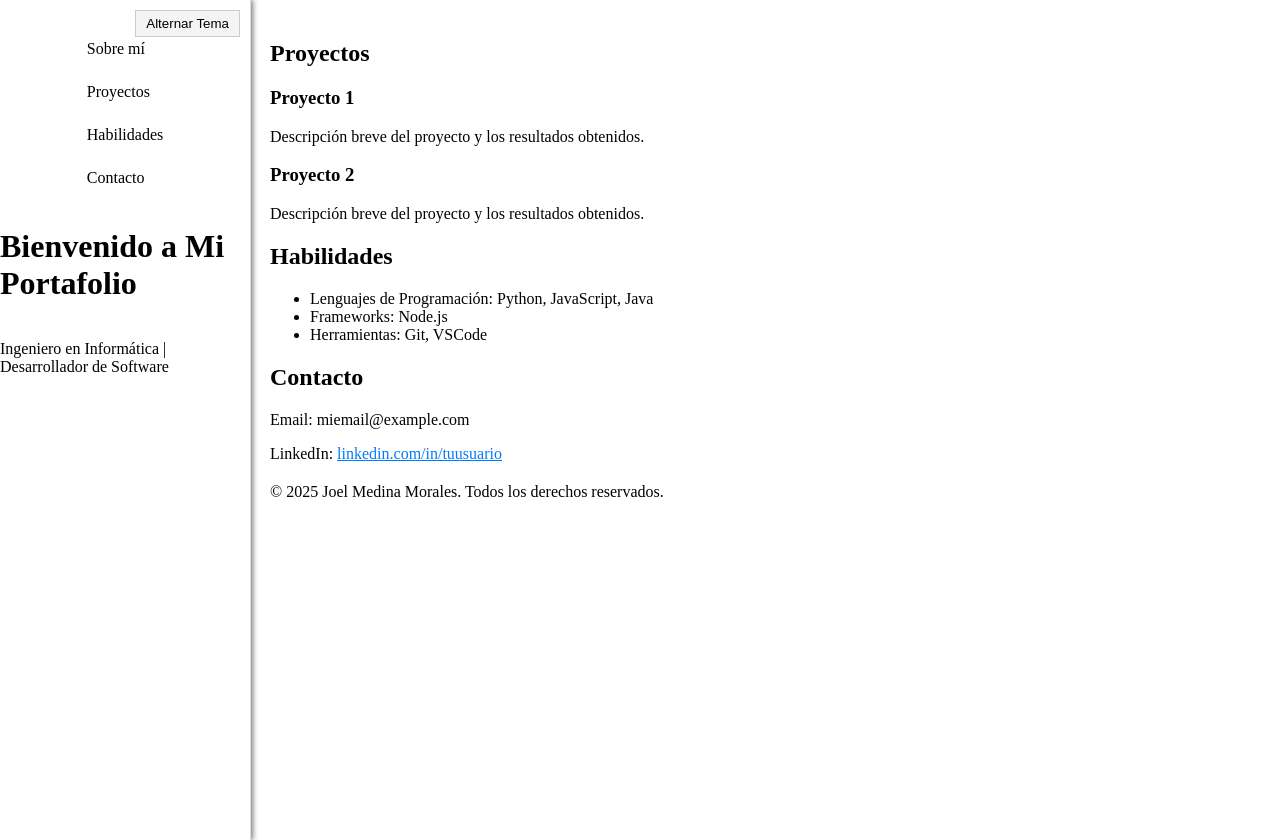
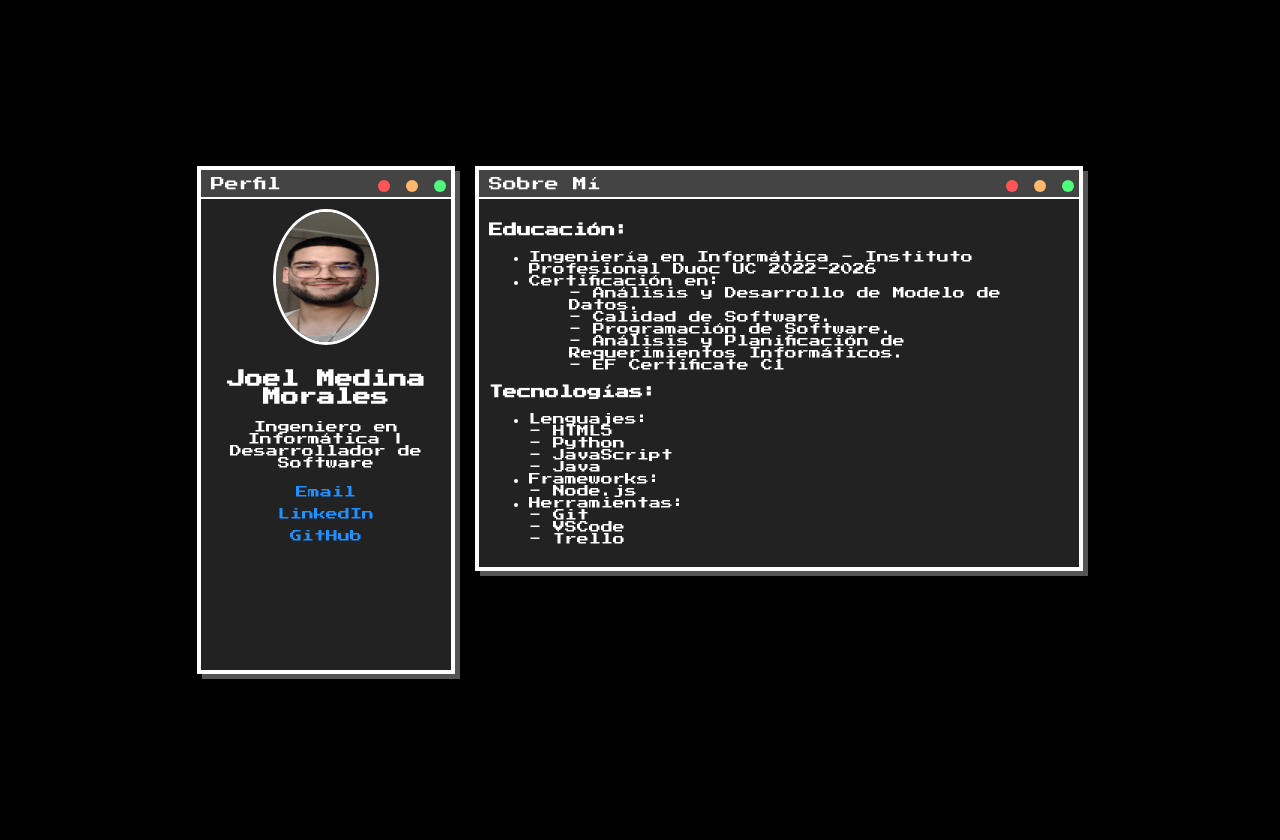
Before and after one commit to jjmmcode/portafolio, a plain HTML site: page index.html in a window 1280 px wide. Before the commit the page ends 800 px from the top, so only its background shows below. Drawn offline with Linux system fonts and the light colour scheme.

Commit message:
ACTUALIZACIÓN DE ESTRUCTURA HTML y CSS

```diff
--- a/css/styles.css
+++ b/css/styles.css
@@ -1,140 +1,130 @@
 /* General Styles */
-
-
-/* Tema Claro (Default) */
-/*a*/
-
 body {
-    display: flex;
+    font-family: 'Press Start 2P', cursive;
+    background-color: #000;
+    color: #fff;
+    display: flex; /* Alineación horizontal */
+    justify-content: center;
+    align-items: center;
+    padding: 20px;
     margin: 0;
-    padding: 0;
-    box-sizing: border-box;
-}
-a {
-    color: #007bff;
+    min-height: 100vh; /* Altura completa de la pantalla */
 }
 
-header {
-    width: 250px;
-    height: 100vh; /* Ocupa toda la altura de la ventana */
-    background-color: #ffffff;
-    color: #000000;
-    border-right: 1px solid #ddd;
-    position: fixed;
+/* Contenedor principal */
+main {
+    display: flex; /* Alineación en fila */
+    justify-content: center; /* Centrado horizontal */
+    align-items: flex-start; /* Alinea ventanas al inicio vertical */
+    gap: 20px; /* Espaciado entre las ventanas */
+    width: 90%; /* Limita el ancho total */
+    max-width: 1200px; /* Máximo ancho */
+}
+
+/* Ventana de Perfil (alargada hacia abajo) */
+.window.profile {
+    height: 500px; /* Más alta */
+    width: 250px; /* Más estrecha */
+    border: 4px solid #fff;
+    background-color: #222;
+    box-shadow: 5px 5px 0 #555;
+}
+
+/* Ventana de Descripción (más ancha) */
+.window.about {
+    height: auto; /* Altura se adapta al contenido */
+    width: 600px; /* Más ancha */
+    border: 4px solid #fff;
+    background-color: #222;
+    box-shadow: 5px 5px 0 #555;
+}
+
+/* Encabezado de las ventanas */
+.window-header {
+    background-color: #444;
+    color: #fff;
+    display: flex;
+    justify-content: space-between;
+    align-items: center;
+    padding: 5px;
+    border-bottom: 2px solid #fff;
+}
+
+.window-title {
+    font-size: 14px;
+    padding-left: 5px;
+}
+
+/* Botones de las ventanas */
+.window-controls button {
+    width: 12px;
+    height: 12px;
+    background-color: #ff5555;
+    border: none;
+    border-radius: 50%;
+    cursor: pointer;
+}
+
+.window-controls button.minimize {
+    background-color: #ffb86c;
+}
+
+.window-controls button.maximize {
+    background-color: #50fa7b;
+}
+
+/* Contenido de las ventanas */
+.window-content {
+    padding: 10px;
+    font-size: 12px;
+}
+
+/* Estilos del perfil */
+.profile {
+    text-align: center;
+}
+
+.profile-pic {
+    width: 100px;
+    height: 130px;
+    border-radius: 50%;
+    margin-bottom: 10px;
+    border: 3px solid #fff;
+}
+
+.social-links {
     display: flex;
     flex-direction: column;
     align-items: center;
-    padding: 20px 0;
-    box-shadow: 2px 0 5px rgba(0, 0, 0, 0.5);
+    margin-top: 10px;
 }
 
-section {
-    margin-bottom: 20px;
-    width: 100%;
-    max-width: 800px;
+.social-links a {
+    color: #1e90ff;
+    text-decoration: none;
+    margin: 5px 0;
+    transition: color 0.3s;
 }
 
-header nav ul {
-    list-style: none;
-    padding: 0;
-    margin: 0;
-    text-align: left;
-    width: 100%;
+.social-links a:hover {
+    color: #50fa7b;
 }
 
-header nav ul li {
-    margin: 15px 0;
-    color: #000000;
-}
+/* Responsive Styles */
 
-header nav ul li a {
-    text-decoration: none;
-    color: #000000;
-    padding: 5px 10px;
-    display: block;
-    transition: color 0.3s, background-color 0.3s;
-}
-
-header nav ul li a:hover {
-    color: #1e90ff;
-    background-color: #f0f0f0;
-}
-
-/* Main Content */
-
-main {
-    margin-left: 250px;
-    padding: 20px;
-    flex: 1;
-}
-
-#theme-toggle {
-    position: absolute;
-    top: 10px;
-    right: 10px;
-    background-color: #f4f4f4;
-    border: 1px solid #ccc;
-    padding: 5px 10px;
-    cursor: pointer;
-}
-
-/* Tema Oscuro */
-
-body.dark-theme {
-    background-color: #000000;
-    color: #ffffff;
-}
-
-body.dark-theme a {
-    color: #1e90ff;
-}
-
-body.dark-theme header {
-    background-color: #111111;
-    color: #ffffff;
-    border-right: 1px solid #333;
-}
-
-body.dark-theme nav ul li a {
-    color: #ffffff; /* Cambia el color de los enlaces del menú de navegación */
-}
-
-body.dark-theme nav ul li a:hover {
-    color: #1e90ff; /* Cambia el color de los enlaces del menú de navegación */
-    background-color: #333333;
-}
-
-body.dark-theme footer {
-    background-color: #222222; /* Cambia fondo de footer */
-    color: #ffffff;
-}
-
-body.dark-theme section {
-    background-color: #111111;
-}
-
-/* Fin Dark Theme */
-
-/* Reglas Globales */
-
-
-/*Responsive Styles*/
-
+/* Ajustes para pantallas pequeñas (tabletas y móviles) */
 @media (max-width: 768px) {
-    nav ul {
-        flex-direction: column;
-        align-items: center;
+    main {
+        flex-direction: column; /* Cambia a columna en pantallas pequeñas */
+        align-items: center; /* Centra las ventanas */
     }
 
-    nav ul li {
-        margin: 10px;
+    .window.profile, .window.about {
+        width: 90%; /* Ocupa casi todo el ancho */
+        height: auto; /* Altura se ajusta automáticamente */
     }
 
-    header {
-        padding: 10px;
-    }
-
-    section {
-        padding: 10px;
+    .window.profile {
+        margin-bottom: 20px; /* Espaciado entre ventanas */
     }
 }
--- a/index.html
+++ b/index.html
@@ -3,65 +3,80 @@
 <head>
     <meta charset="UTF-8">
     <meta name="viewport" content="width=device-width, initial-scale=1.0">
-    <meta name="description" content="Portafolio Profesional de un Ingeniero en Informática. Descubre mis proyectos, habilidades y experiencia.">
     <title>Mi Portafolio</title>
     <link rel="stylesheet" href="css/styles.css">
-    <link href="https://fonts.googleapis.com/css2?family=Roboto:wght@400;700&display=swap" rel="stylesheet">
+    <link href="https://fonts.googleapis.com/css2?family=Press+Start+2P&display=swap" rel="stylesheet"">
 </head>
 <body>
-    <!--HEADER-->
-    <header>
-        <button id="theme-toggle">Alternar Tema</button>
-        <nav>
-            <ul>
-                <li><a href="#about">Sobre mí</a></li>
-                <li><a href="#projects">Proyectos</a></li>
-                <li><a href="#skills">Habilidades</a></li>
-                <li><a href="#contact">Contacto</a></li>
-            </ul>
-        </nav>
-        <h1>Bienvenido a Mi Portafolio</h1>
-        <p>Ingeniero en Informática | Desarrollador de Software</p>
-    </header>
+    <main>
+        <!-- Ventana: Perfil -->
+        <div class="window profile">
+            <div class="window-header">
+                <span class="window-title">Perfil</span>
+                <div class="window-controls">
+                    <button class="close"></button>
+                    <button class="minimize"></button>
+                    <button class="maximize"></button>
+                </div>
+            </div>
+            <div class="window-content">
+                <div class="profile">
+                    <img src="images/pic.jpg" alt="Foto de Perfil" class="profile-pic">
+                    <h2>Joel Medina Morales</h2>
+                    <p>Ingeniero en Informática | Desarrollador de Software</p>
+                </div>
+                <div class="social-links">
+                    <a href="mailto:miemail@example.com">Email</a>
+                    <a href="https://linkedin.com/in/tuusuario" target="_blank">LinkedIn</a>
+                    <a href="https://github.com/tuusuario" target="_blank">GitHub</a>
+                </div>
+            </div>
+        </div>
 
-    <!--Sobre Mi-->
-    <main>
-        <section id="projects">
-            <h2>Proyectos</h2>
-            <div class="project">
-                <h3>Proyecto 1</h3>
-                <p>Descripción breve del proyecto y los resultados obtenidos.</p>
+        <!-- Ventana: Sobre Mí -->
+        <div class="window about">
+            <div class="window-header">
+                <span class="window-title">Sobre Mí</span>
+                <div class="window-controls">
+                    <button class="close"></button>
+                    <button class="minimize"></button>
+                    <button class="maximize"></button>
+                </div>
             </div>
-            <div class="project">
-                <h3>Proyecto 2</h3>
-                <p>Descripción breve del proyecto y los resultados obtenidos.</p>
-        </section>
-
-
-        <!--Habilidades-->
-        <section id="skills">
-            <h2>Habilidades</h2>
-            <ul>
-                <li>Lenguajes de Programación: Python, JavaScript, Java</li>
-                <li>Frameworks: Node.js</li>
-                <li>Herramientas: Git, VSCode</li>
-            </ul>
-        </section>
-
-        <!--Contacto-->
-        <section id="contact">
-            <h2>Contacto</h2>
-            <p>Email: miemail@example.com</p>
-            <p>LinkedIn: <a href="https://linkedin.com/in/tuusuario">linkedin.com/in/tuusuario</a></p>
-        </section>
-
-        <!--Footer-->
-        <footer>
-            <p>&copy; 2025 Joel Medina Morales. Todos los derechos reservados.</p>
-        </footer>
+            <div class="window-content">
+                <h3>Educación:</h3>
+                <ul>
+                    <li>Ingeniería en Informática - Instituto Profesional Duoc UC 2022-2026</li>
+                    <li>Certificación en:
+                        <ol>
+                            <dt>- Análisis y Desarrollo de Modelo de Datos.</dt>
+                            <dt>- Calidad de Software.</dt>
+                            <dt>- Programación de Software.</dt>
+                            <dt>- Análisis y Planificación de Requerimientos Informáticos.</dt>
+                            <dt>- EF Certificate C1</dt>
+                        </ol>
+                    </li>
+                </ul>
+                <h3>Tecnologías:</h3>
+                <ul>
+                    <li>Lenguajes:
+                        <dt> - HTML5 </dt>
+                        <dt> - Python</dt>
+                        <dt> - JavaScript</dt>
+                        <dt> - Java</dt>
+                    </li>
+                    <li>Frameworks:
+                        <dt> - Node.js</dt>
+                    </li>
+                    <li>Herramientas:
+                        <dt> - Git</dt>
+                        <dt> - VSCode</dt>
+                        <dt> - Trello</dt>
+                    </li>
+                </ul>
+            </div>
+        </div>
     </main>
 
-    <!--Scripts-->
-    <script src="js/theme_toggle.js"></script>
 </body>
 </html>
--- a/js/theme_toggle.js
+++ /dev/null
@@ -1,26 +0,0 @@
-// Toggle Dark and Light Theme
-
-const themeToggleBtn = document.getElementById('theme-toggle');
-
-// Function to switch themes
-
-function toggleTheme() {
-    document.body.classList.toggle('dark-theme');
-
-    // Save the current theme in local storage
-    const currentTheme = document.body.classList.contains('dark-theme') ? 'dark' : 'light';
-    localStorage.setItem('theme', currentTheme);
-}
-
-// Event Listener for the button
-
-themeToggleBtn.addEventListener('click', toggleTheme);
-
-// Load theme from local storage on page load
-
-window.addEventListener('DOMContentLoaded', () => {
-    const savedTheme = localStorage.getItem('theme');
-    if (savedTheme === 'dark') {
-        document.body.classList.add('dark-theme');
-    }
-});
```
Also changed, not shown: images/pic.jpg (added).
